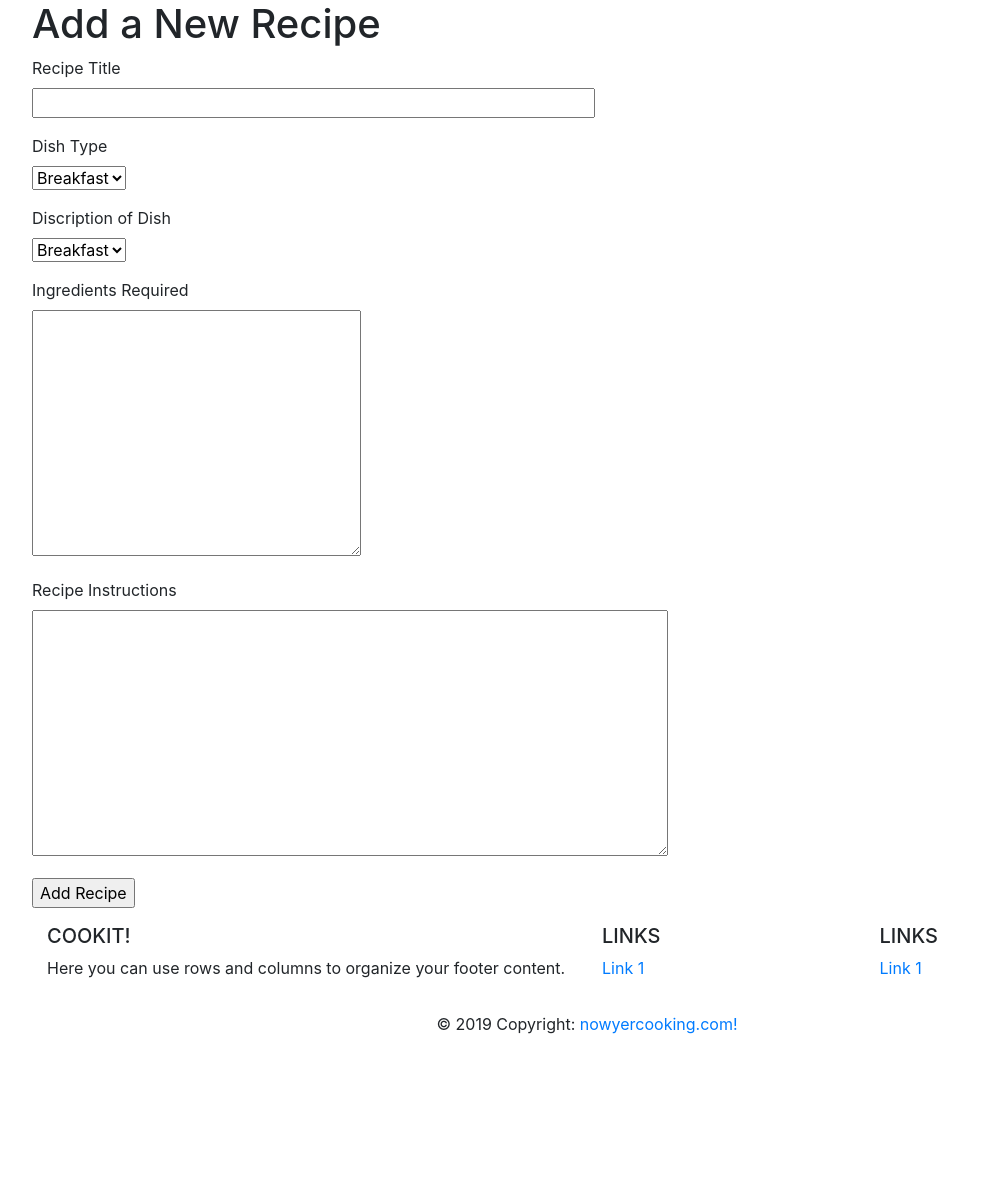
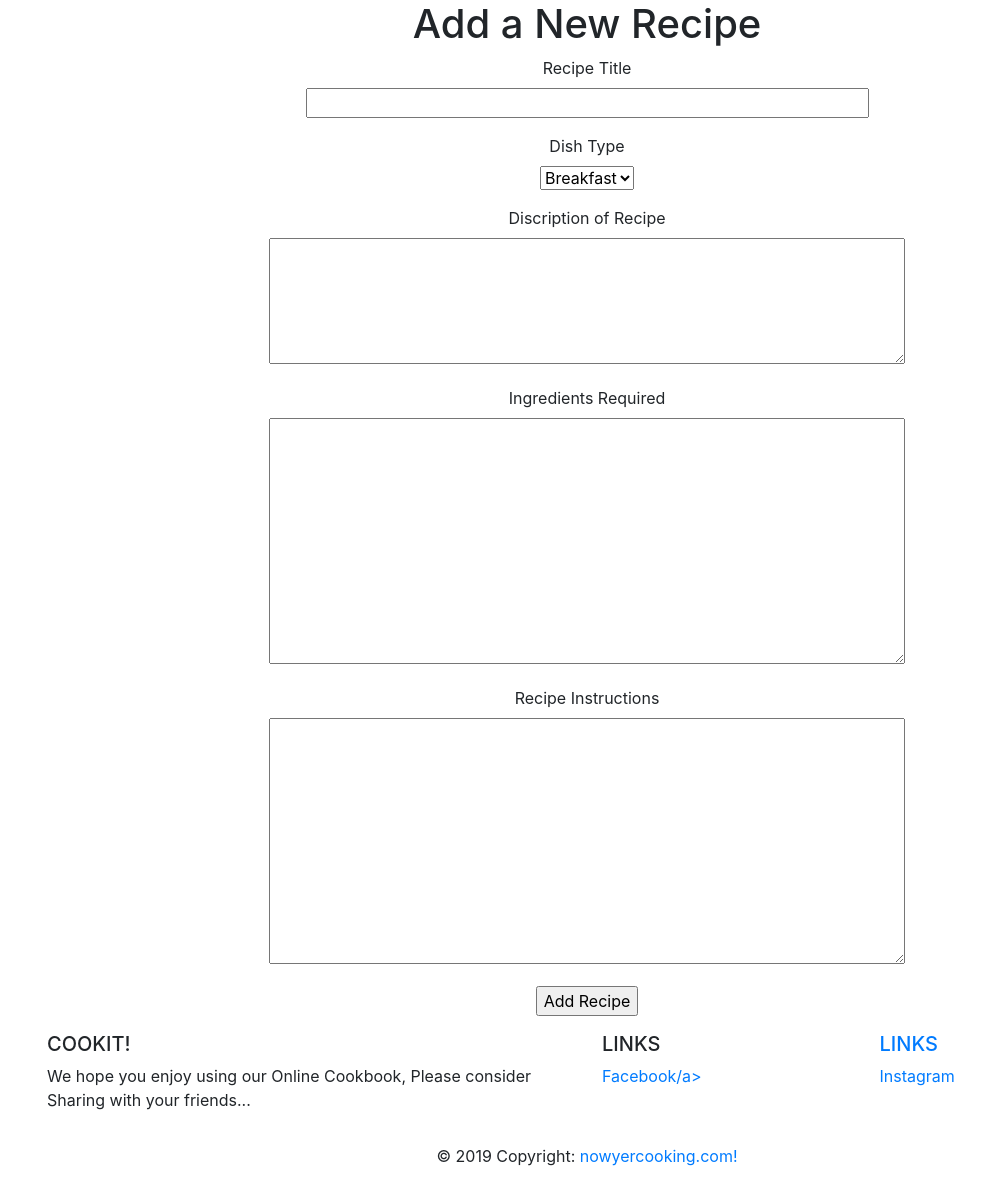
Before and after one commit to jsnbly/milestone3, a Flask app: page /add_recipe in a window 1280 px wide. Shown: the part 56-1240 px from the top of the page, without its empty margins (53-1038 px from the left). Before the commit the page ends 1090 px from the top, so only its background shows below. Run offline with Flask 2, Linux system fonts and the light colour scheme; some libraries are stand-ins or nearby versions.

Commit message:
Updated add recipe form page, updated footer text and link information

```diff
--- a/forms.py
+++ b/forms.py
@@ -17,7 +17,7 @@ class AddUser(FlaskForm):
 class AddRecipe(FlaskForm):
     title = StringField('Recipe Title', validators=[DataRequired()])
     dish_type = SelectField('Dish Type', choices=[('breakfast','Breakfast'),('lunch','Lunch'),('dinner','Dinner'),('supper','Supper'),('dessert','Dessert'),('snack','Snack')])
-    discription = TextAreaField('Discription of Dish', validators=[DataRequired()])
+    discription = TextAreaField('Discription of Recipe', validators=[DataRequired()])
     ingredient = TextAreaField('Ingredients Required', validators=[DataRequired()])
     instruction = TextAreaField('Recipe Instructions', validators=[DataRequired()])
     submit = SubmitField('Add Recipe')
--- a/templates/add_recipe.html
+++ b/templates/add_recipe.html
@@ -1,6 +1,7 @@
 {% extends "base.html" %}
 
 {% block content %}
+<center>
 <h1>Add a New Recipe</h1>
     {% with messages = get_flashed_messages() %}
     {% if messages %}
@@ -30,14 +31,14 @@
         </p>
         <p>
             {{ form.discription.label }}<br>
-            {{ form.dish_type(cols="30", rows="10") }}
+            {{ form.discription(cols="60", rows="5") }}
             {% for error in form.discription.errors %}
                 <span style="color: red;">{{ error }}</span>
             {% endfor %}
         </p>
         <p>
             {{ form.ingredient.label }}<br>
-            {{ form.ingredient(cols="30", rows="10") }}
+            {{ form.ingredient(cols="60", rows="10") }}
             {% for error in form.ingredient.errors %}
                 <span style="color: red;">{{ error }}</span>
             {% endfor %}
@@ -51,4 +52,5 @@
         </p>
         <p>{{ form.submit() }}</p>
     </form>
+    </center>
 {% endblock %}
--- a/templates/base.html
+++ b/templates/base.html
@@ -59,65 +59,35 @@
               {% endblock %}
 
 <!--Footer-->
+<footer>
 <div class="container text-center text-md-left">
-
-  <!-- Grid row -->
   <div class="row">
-
-    <!-- Grid column -->
     <div class="col-md-6 mt-md-0 mt-3">
-
-      <!-- Content -->
       <h5 class="text-uppercase">CookIT!</h5>
-      <p>Here you can use rows and columns to organize your footer content.</p>
-
+      <p>We hope you enjoy using our Online Cookbook, Please consider Sharing with your friends...</p>
     </div>
-    <!-- Grid column -->
-
     <hr class="clearfix w-100 d-md-none pb-3">
-
-    <!-- Grid column -->
     <div class="col-md-3 mb-md-0 mb-3">
-
-      <!-- Links -->
       <h5 class="text-uppercase">Links</h5>
-
       <ul class="list-unstyled">
         <li>
-          <a href="#!">Link 1</a>
+          <a href="#!">Facebook/a>
         </li>
        </ul>
-
     </div>
-    <!-- Grid column -->
-
-    <!-- Grid column -->
     <div class="col-md-3 mb-md-0 mb-3">
-
-      <!-- Links -->
       <h5 class="text-uppercase">Links</h5>
-
       <ul class="list-unstyled">
         <li>
-          <a href="#!">Link 1</a>
+          <a href="#!">Instagram</a>
         </li>
        </ul>
-
     </div>
-    <!-- Grid column -->
-
   </div>
-  <!-- Grid row -->
-
 </div>
-<!-- Footer Links -->
-
-<!-- Copyright -->
 <div class="footer-copyright text-center py-3">© 2019 Copyright:
   <a href="#"> nowyercooking.com!</a>
 </div>
-<!-- Copyright -->
-
 </footer>
 
 </div>
```
